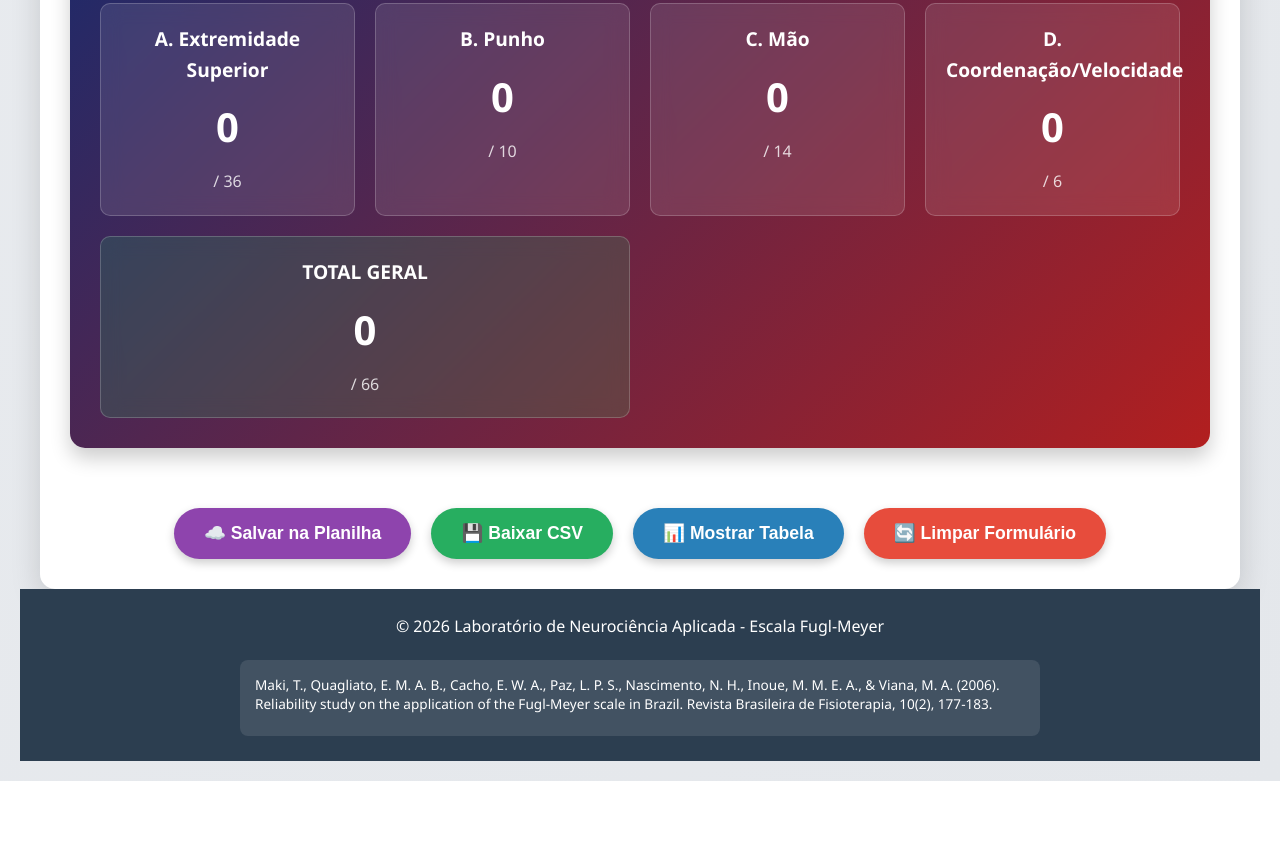
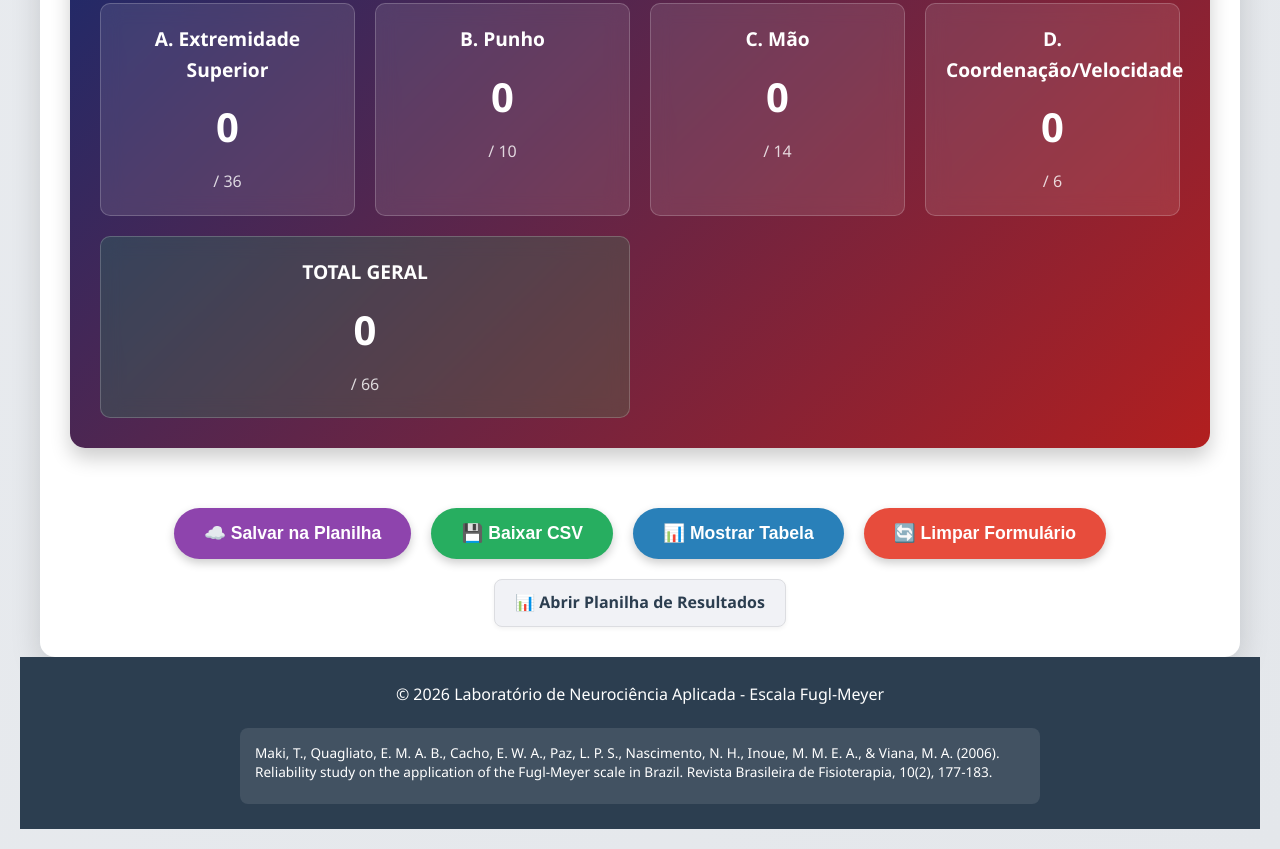
Before and after one commit to barretogabe/Escalas-LANA, a plain HTML site: page fma_UE_com_planilha.html in a window 1280 px wide. Shown: the part 7810-8659 px from the top of the page. Before the commit the page ends 8591 px from the top, so only its background shows below. Drawn offline with Linux system fonts and the light colour scheme.

Commit message:
Update fma_UE_com_planilha.html

```diff
--- a/fma_UE_com_planilha.html
+++ b/fma_UE_com_planilha.html
@@ -1235,6 +1235,12 @@
             <button class="btn btn-reset" onclick="resetForm()">
                 🔄 Limpar Formulário
             </button>
+        </div>
+
+        <div style="text-align: center; margin-top: -10px; margin-bottom: 30px;">
+            <a href="https://docs.google.com/spreadsheets/d/19qW-SRi5lAGdSW0AfRWS75fgqJMMzdhD1iMZ8kK8hII/edit?gid=700494913#gid=700494913" target="_blank" style="display: inline-block; padding: 10px 20px; background-color: #f1f2f6; color: #2c3e50; text-decoration: none; border-radius: 8px; font-weight: bold; border: 1px solid #dcdde1; box-shadow: 0 2px 4px rgba(0,0,0,0.05);">
+                📊 Abrir Planilha de Resultados
+            </a>
         </div>
 
         <div class="data-table-container" id="dataTableContainer">
```
